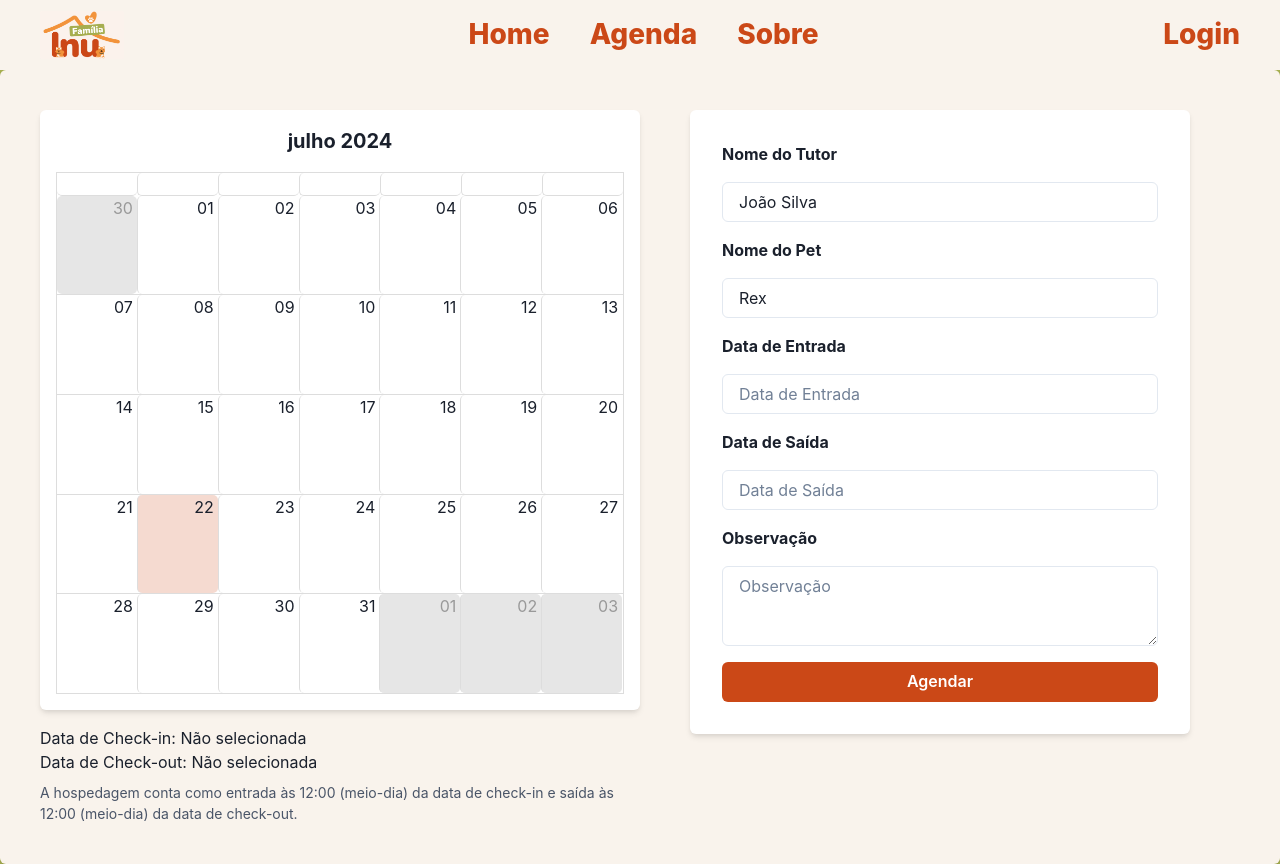
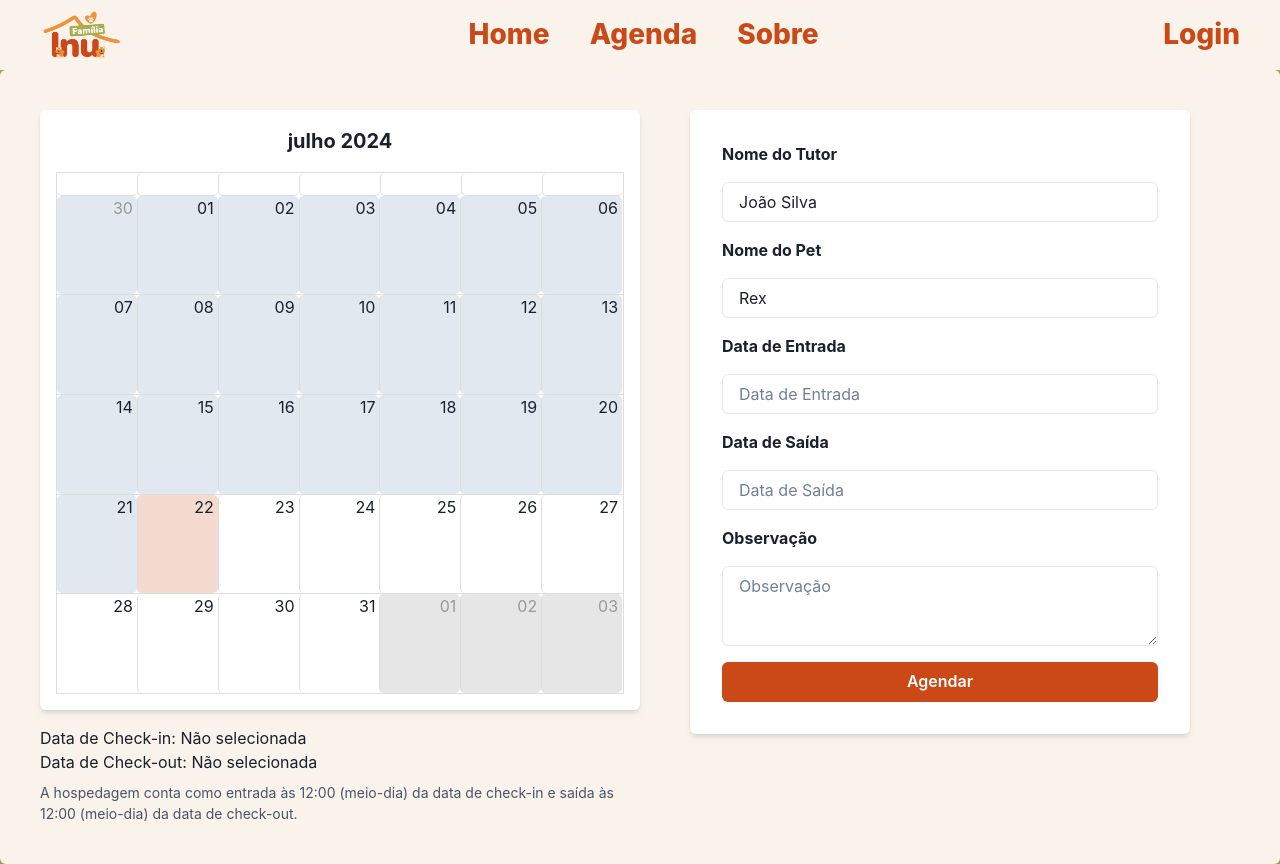
Before and after one commit to yamashita-tiemi/Familia-Inu, a Next.js app: page /agenda in a window 1280 px wide. Built offline with nearby package versions, Linux system fonts and the light colour scheme.

Commit message:
Style booking range and add selection constraints

```diff
--- a/src/app/_components/CalendarComponent.tsx
+++ b/src/app/_components/CalendarComponent.tsx
@@ -19,8 +19,8 @@ const CalendarComponent: React.FC<CalendarComponentProps> = ({ onDateRangeChange
   const bgColor = useColorModeValue('white', 'gray.800');
   const textColor = useColorModeValue('gray.800', 'white');
   const primaryColor = useColorModeValue('orange.500', 'orange.300');
-  const intervalColor = useColorModeValue('yellow.300', 'yellow.600'); // Cor amarela para o intervalo
   const hoverColor = useColorModeValue('orange.100', 'orange.800');
+  const selectColor = useColorModeValue('orange.400', 'orange.900'); // Cor laranja fixa para o intervalo
 
   const theme = extendTheme({
     styles: {
@@ -29,6 +29,28 @@ const CalendarComponent: React.FC<CalendarComponentProps> = ({ onDateRangeChange
           _hover: {
             backgroundColor: hoverColor,
           },
+        },
+        '.selected-start': {
+          backgroundColor: primaryColor,
+          color: 'white',
+          borderTopLeftRadius: '50%',
+          borderBottomLeftRadius: '50%',
+        },
+        '.selected-end': {
+          backgroundColor: primaryColor,
+          color: 'white',
+          borderTopRightRadius: '50%',
+          borderBottomRightRadius: '50%',
+        },
+        '.selected-interval': {
+          backgroundColor: selectColor,
+        },
+        '.today': {
+          backgroundColor: 'rgba(203, 72, 23, 0.2)',
+        },
+        '.past-date': {
+          backgroundColor: 'gray.200',
+          pointerEvents: 'none',
         },
       },
     },
@@ -40,6 +62,11 @@ const CalendarComponent: React.FC<CalendarComponentProps> = ({ onDateRangeChange
 
   const handleSelectSlot = ({ start }: { start: Date }) => {
     const selectedDate = moment(start).startOf('day').toDate();
+    const today = moment().startOf('day');
+
+    if (moment(selectedDate).isBefore(today)) {
+      return; // Ignore dates before today
+    }
 
     if (!selectedRange.start || (selectedRange.start && selectedRange.end)) {
       setSelectedRange({ start: selectedDate, end: null });
@@ -60,62 +87,36 @@ const CalendarComponent: React.FC<CalendarComponentProps> = ({ onDateRangeChange
       },
     };
 
+    const classNames = [];
+
+    const today = moment().startOf('day');
+
+    if (moment(date).isBefore(today)) {
+      classNames.push('past-date');
+    }
+
     if (selectedRange.start && selectedRange.end) {
       if (moment(date).isSame(selectedRange.start, 'day')) {
-        return {
-          ...baseStyle,
-          style: {
-            ...baseStyle.style,
-            backgroundColor: primaryColor,
-            color: 'white',
-            borderTopLeftRadius: '50%',
-            borderBottomLeftRadius: '50%',
-          }
-        };
+        classNames.push('selected-start');
       }
       if (moment(date).isSame(selectedRange.end, 'day')) {
-        return {
-          ...baseStyle,
-          style: {
-            ...baseStyle.style,
-            backgroundColor: primaryColor,
-            color: 'white',
-            borderTopRightRadius: '50%',
-            borderBottomRightRadius: '50%',
-          }
-        };
+        classNames.push('selected-end');
       }
-      if (moment(date).isBetween(selectedRange.start, selectedRange.end, null, '()')) {
-        return {
-          ...baseStyle,
-          style: {
-            ...baseStyle.style,
-            backgroundColor: intervalColor,
-          }
-        };
+      if (moment(date).isBetween(selectedRange.start, selectedRange.end, null, '[]')) {
+        classNames.push('selected-interval');
       }
     } else if (selectedRange.start && moment(date).isSame(selectedRange.start, 'day')) {
-      return {
-        ...baseStyle,
-        style: {
-          ...baseStyle.style,
-          backgroundColor: primaryColor,
-          color: 'white',
-          borderRadius: '50%',
-        }
-      };
+      classNames.push('selected-start');
     }
 
-    if (moment(date).isSame(moment(), 'day')) {
-      return {
-        ...baseStyle,
-        style: {
-          ...baseStyle.style,
-          backgroundColor: 'rgba(203, 72, 23, 0.2)',
-        }
-      };
+    if (moment(date).isSame(today, 'day')) {
+      classNames.push('today');
     }
-    return baseStyle;
+
+    return {
+      ...baseStyle,
+      className: classNames.join(' ')
+    };
   };
 
   return (
```
